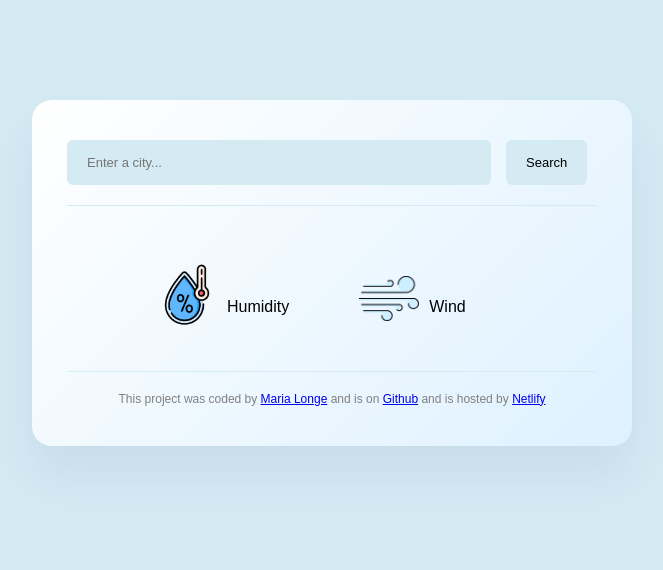
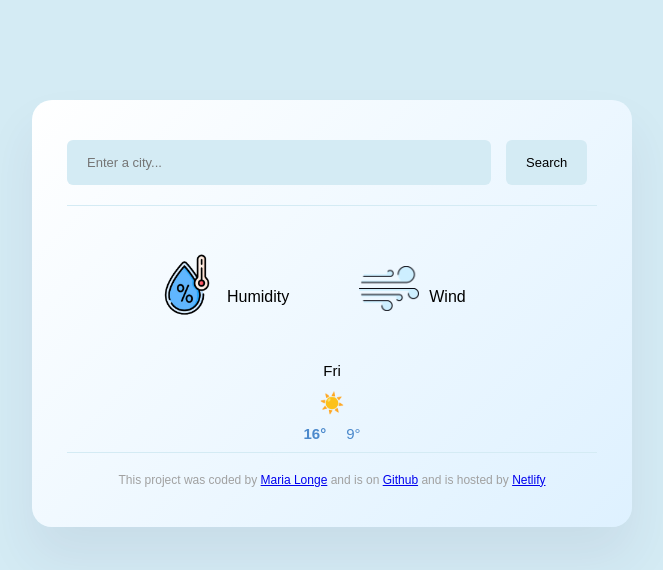
Before and after one commit to mariamayowa/My-Weather-Project, a plain HTML site: page index.html in a window 1280 px wide. Shown: the whole page, without its empty margins (308-971 px from the left). Drawn offline with nearby package versions, Linux system fonts and the light colour scheme; no server answers.

Commit message:
Added the HTML and CSS for weather forecast.

```diff
--- a/index.html
+++ b/index.html
@@ -25,8 +25,8 @@
         </header>
 
     <main>
-
-                <div id="icon"></div>
+        <div class="current-temperature">
+            <div id="icon"></div>
             <h2 class="temp-value" id="temp"></h2>
             <h1 class="current-city" id="city"></h1>
 
@@ -39,16 +39,25 @@
                     <div>
                         <p><strong id="humidity"></strong>
                         <br>Humidity
-                    </div>
+            </div>
 
                 <div class="col">
                     <img src="src/wind.png">
                     <div>
                         <p><strong id="wind"></strong>
                         <br>Wind
-                    </div>
-            </div>
+                </div>
+        </div>
     </main>
+    <div class="weather-forecast">
+        <div class="weather-forecast-day">
+        <div class="weather-forecast-date">Fri</div>
+        <div class="weather-forecast-icon">☀️</div>
+        <div class="weather-forecast-temp">
+            <div class="weather-forecast-temps">
+            <strong>16°</strong></div>
+            <div class="weather-forecast-temps">9°</div>
+    </div>
 <footer>
     <p>This project was coded by
         <a href="https://github.com/mariamayowa" target="_blank"> Maria Longe</a>
--- a/style.css
+++ b/style.css
@@ -100,9 +100,33 @@ span{
     margin-top:-6px;
 }
 
+.weather-forecast-date{
+    color: rgb(0, 0, 0);
+    font-size: 15px;
+    line-height: 20px;
+    margin-bottom: 10px;
+}
+
+.weather-forecast-icon{
+    font-size: 20px;
+    margin-top: 10px;
+}
+
+.weather-forecast-temp{
+    font-size: 15px;
+    color: rgb(75, 137, 204);
+    margin: 10px 0;
+    display: flex;
+    justify-content: center;
+}
+
+.weather-forecast-temps{
+    padding: 0 10px;
+}
+
 footer{
     font-size: 12px;
-    color: grey;
+    color: rgb(161, 161, 161);
     border-top: 1px solid #d4ebf4;
     padding: 20px 0 0 0;
     text-align: center;
```
